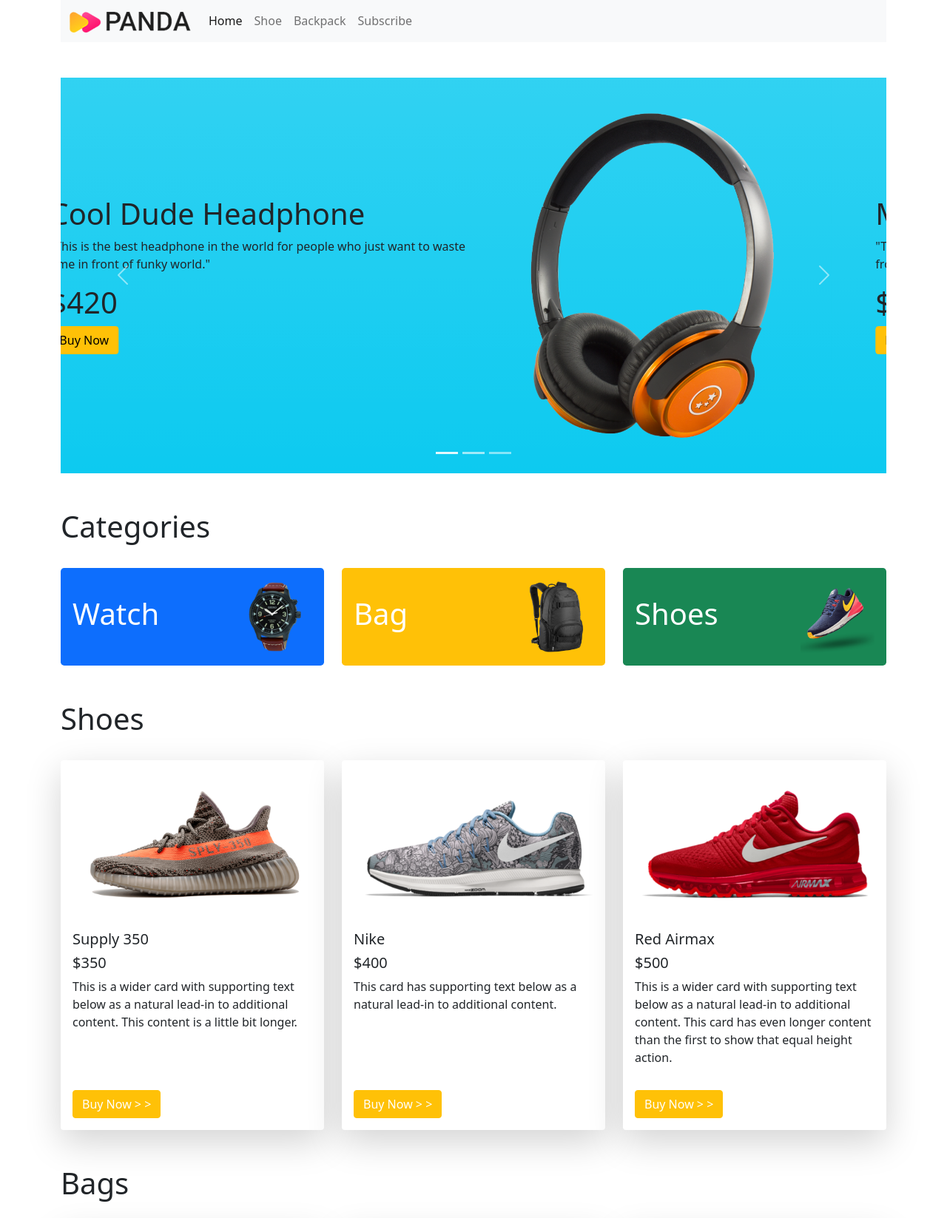
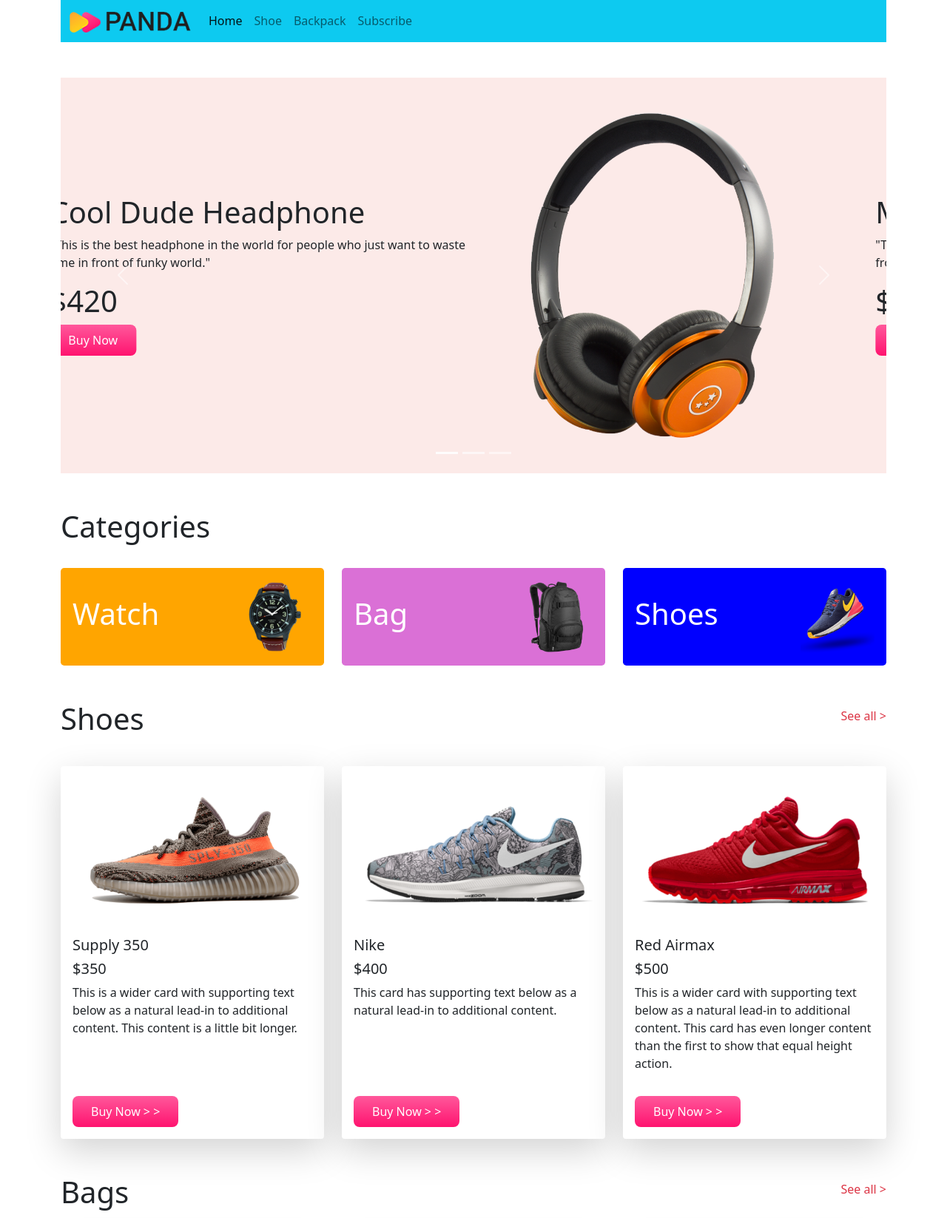
Before and after one commit to Shubratokumar/panda-commerce, a plain HTML site: page index.html in a window 1280 px wide. Shown: the top 1647 px of the page at 74% size. Drawn offline with nearby package versions, Linux system fonts and the light colour scheme; a web font is replaced by a local one.

Commit message:
final commit after checking all codes and responsiveness.

```diff
--- a/index.html
+++ b/index.html
@@ -7,7 +7,7 @@
     <title>Panda Commerce</title>
     <!-- Bootstrap stylesheet -->
     <link href="https://cdn.jsdelivr.net/npm/bootstrap@5.1.3/dist/css/bootstrap.min.css" rel="stylesheet" integrity="sha384-1BmE4kWBq78iYhFldvKuhfTAU6auU8tT94WrHftjDbrCEXSU1oBoqyl2QvZ6jIW3" crossorigin="anonymous">
-    <!-- stylesheet -->
+    <!-- Custom stylesheet -->
     <link rel="stylesheet" href="style.css">
     <!-- Font awesome -->
 
@@ -22,7 +22,7 @@
     <header>
         <!-- navbar starts here -->
         <section class="container mb-5">
-            <nav class="navbar navbar-expand-lg navbar-light bg-light">
+            <nav class="navbar navbar-expand-lg navbar-light bg-info">
                 <div class="container">
                     <a class="navbar-brand" href="#">
                         <img src="images/logo.png">
@@ -52,12 +52,12 @@
                 </div>
                 <div class="carousel-inner">
                   <div class="carousel-item active">
-                      <div class="row p-5 bg-info bg-gradient d-flex align-items-center">
+                      <div class="row p-5 panda-bg d-flex align-items-center">
                           <div class="col-md-7">
                             <h1>Cool Dude Headphone</h1>
                             <p>"This is the best headphone in the world for people who just want to waste time in front of funky world."</p>
                             <h1>$420</h1>
-                            <button class="btn btn-warning">Buy Now</button>
+                            <button class="panda-btn">Buy Now</button>
                           </div>
                           <div class="col-md-5">
                             <img src="images/banner-images/headphone.png" class="d-block w-100" alt="...">
@@ -65,12 +65,12 @@
                       </div>
                   </div>
                   <div class="carousel-item">
-                    <div class="row p-5 bg-info bg-gradient d-flex align-items-center">
+                    <div class="row p-5 panda-bg d-flex align-items-center">
                         <div class="col-md-7">
                           <h1>Mega LCD TV For Sports</h1>
                           <p>"This is the best tv in the world for people who just want to waste time in front of tv."</p>
                           <h1>$1120</h1>
-                          <button class="btn btn-warning">Buy Now</button>
+                          <button class="panda-btn">Buy Now</button>
                         </div>
                         <div class="col-md-5">
                           <img src="images/banner-images/tv.png" class="d-block w-100" alt="...">
@@ -78,12 +78,12 @@
                     </div>
                   </div>
                   <div class="carousel-item">
-                    <div class="row p-5 bg-info bg-gradient d-flex align-items-center">
+                    <div class="row p-5 panda-bg d-flex align-items-center">
                         <div class="col-md-7">
                           <h1>X-Box for your living room</h1>
                           <p>"This is the best x-box in the world for people who just want to waste time in front of fake sports."</p>
                           <h1>$520</h1>
-                          <button class="btn btn-warning">Buy Now</button>
+                          <button class="panda-btn">Buy Now</button>
                         </div>
                         <div class="col-md-5">
                           <img src="images/banner-images/xbox.png" class="d-block w-100" alt="...">
@@ -109,19 +109,19 @@
             <h1 >Categories</h1>
             <div class="row g-4 mt-2">
                 <div class="col-lg-4 col-md-6 col-12">
-                    <div class="bg-primary d-flex align-items-center justify-content-between p-3 rounded-3">
+                    <div class="panda-bg-watch d-flex align-items-center justify-content-between p-3 rounded-3">
                         <h1 class="text-white">Watch</h1>
                         <img width="100" height="100"  src="images/categories/watch.png" alt="">
                     </div>
                 </div>
                 <div class="col-lg-4 col-md-6 col-12">
-                    <div class="bg-warning d-flex align-items-center justify-content-between p-3 rounded-3">
+                    <div class="panda-bg-bag d-flex align-items-center justify-content-between p-3 rounded-3">
                         <h1 class="text-white">Bag</h1>
                         <img width="100" height="100"  src="images/categories/bag.png" alt="">
                     </div>
                 </div>
                 <div class="col-lg-4 col-md-6 col-12">
-                    <div class="bg-success d-flex align-items-center justify-content-between p-3 rounded-3">
+                    <div class="panda-bg-shoes d-flex align-items-center justify-content-between p-3 rounded-3">
                         <h1 class="text-white">Shoes</h1>
                         <img width="100" height="100" src="images/categories/shoes.png" alt="">
                     </div>
@@ -131,7 +131,10 @@
         <!-- categories ends here -->
         <!-- shoes starts here -->
         <section id="shoes" class="container mb-5">
+            <div class="d-flex justify-content-between align-items-center">
               <h1>Shoes</h1>
+              <p class="text-danger">See all ></p>
+            </div>
             <div class="row row-cols-1 row-cols-md-3 g-4 mt-2">
                 <div class="col-12 col-md-6 col-lg-4">
                   <div class="card h-100 shadow-lg border-0">
@@ -142,7 +145,7 @@
                       <p class="card-text">This is a wider card with supporting text below as a natural lead-in to additional content. This content is a little bit longer.</p>
                     </div>
                     <div class="m-3">
-                        <button class="btn btn-warning text-white">Buy Now > > </button>
+                        <button class="panda-btn text-white">Buy Now > > </button>
                     </div>
                   </div>
                 </div>
@@ -155,7 +158,7 @@
                       <p class="card-text">This card has supporting text below as a natural lead-in to additional content.</p>
                     </div>
                     <div class="m-3">
-                        <button class="btn btn-warning text-white">Buy Now > ></button>
+                        <button class="panda-btn text-white">Buy Now > ></button>
                     </div>
                   </div>
                 </div>
@@ -168,7 +171,7 @@
                       <p class="card-text">This is a wider card with supporting text below as a natural lead-in to additional content. This card has even longer content than the first to show that equal height action.</p>
                     </div>
                     <div class="m-3">
-                        <button class="btn btn-warning text-white">Buy Now > ></button>
+                        <button class="panda-btn text-white">Buy Now > ></button>
                     </div>
                   </div>
                 </div>
@@ -177,7 +180,10 @@
         <!-- shoes ends here -->
         <!-- bags starts here -->
         <section id="backpack" class="container mb-5">
+            <div class="d-flex justify-content-between align-items-center">
               <h1>Bags</h1>
+              <p class="text-danger">See all ></p>
+            </div>
             <div class="row row-cols-1 row-cols-md-3 g-4 mt-2">
                 <div class="col-12 col-md-6 col-lg-4">
                   <div class="card h-100 shadow-lg border-0">
@@ -188,7 +194,7 @@
                     </div>
                     <div class="m-3">
                         <h5 class="card-title">$120</h5>
-                        <button class="btn btn-warning text-white">Buy Now > > </button>
+                        <button class="panda-btn text-white">Buy Now > > </button>
                     </div>
                   </div>
                 </div>
@@ -201,7 +207,7 @@
                     </div>
                     <div class="m-3">
                         <h5 class="card-title">$150</h5>
-                        <button class="btn btn-warning text-white">Buy Now > ></button>
+                        <button class="panda-btn text-white">Buy Now > ></button>
                     </div>
                   </div>
                 </div>
@@ -214,7 +220,7 @@
                     </div>
                     <div class="m-3">
                         <h5 class="card-title">$180</h5>
-                        <button class="btn btn-warning text-white">Buy Now > ></button>
+                        <button class="panda-btn text-white">Buy Now > ></button>
                     </div>
                   </div>
                 </div>
@@ -222,17 +228,16 @@
         </section>
         <!-- bags ends here -->
         <!-- Subscribe starts here -->
-        <section id="subscribe" style="height: 300px;" class="container bg-dark  d-flex justify-content-center align-items-center border-3 my-5">
-            <div class="text-light">
+        <section id="subscribe" style="height: 300px;" class="container panda-bg  d-flex justify-content-center align-items-center border-3 my-5">
+            <div>
                 <h1> LET'S STAY IN TOUCH</h1>
                 <P>Get updates on sales, specials and more</P>
-                <input type="text" placeholder="Your Email" name="" id="">
+                <input class="form-control" type="text" placeholder="Your Email" name="" id="">
                 <br>
-                <button class="btn btn-outline-warning mt-2">SUBMIT</button>
+                <button class="panda-btn">SUBMIT</button>
             </div>
         </section>
         <!-- Subscribe ends here -->
-
     </main>
     <footer>
         <!-- footer starts hare -->
--- a/style.css
+++ b/style.css
@@ -0,0 +1,22 @@
+/*=============================================
+         Custom codes for panda commerce
+==============================================*/
+.panda-bg{
+    background-color: #fceae8;
+}
+.panda-btn{
+    background: linear-gradient(180deg, #FF589B -0.01%, #FF136F 99.99%);
+    border-radius: 8px;
+    color: white;
+    padding: 9px 25px ;
+    border: none;
+}
+.panda-bg-watch{
+    background-color: orange;
+}
+.panda-bg-bag{
+    background-color: orchid;
+}
+.panda-bg-shoes{
+    background-color: blue;
+}
```
Lines whose indentation alone changed are shown as unchanged.
